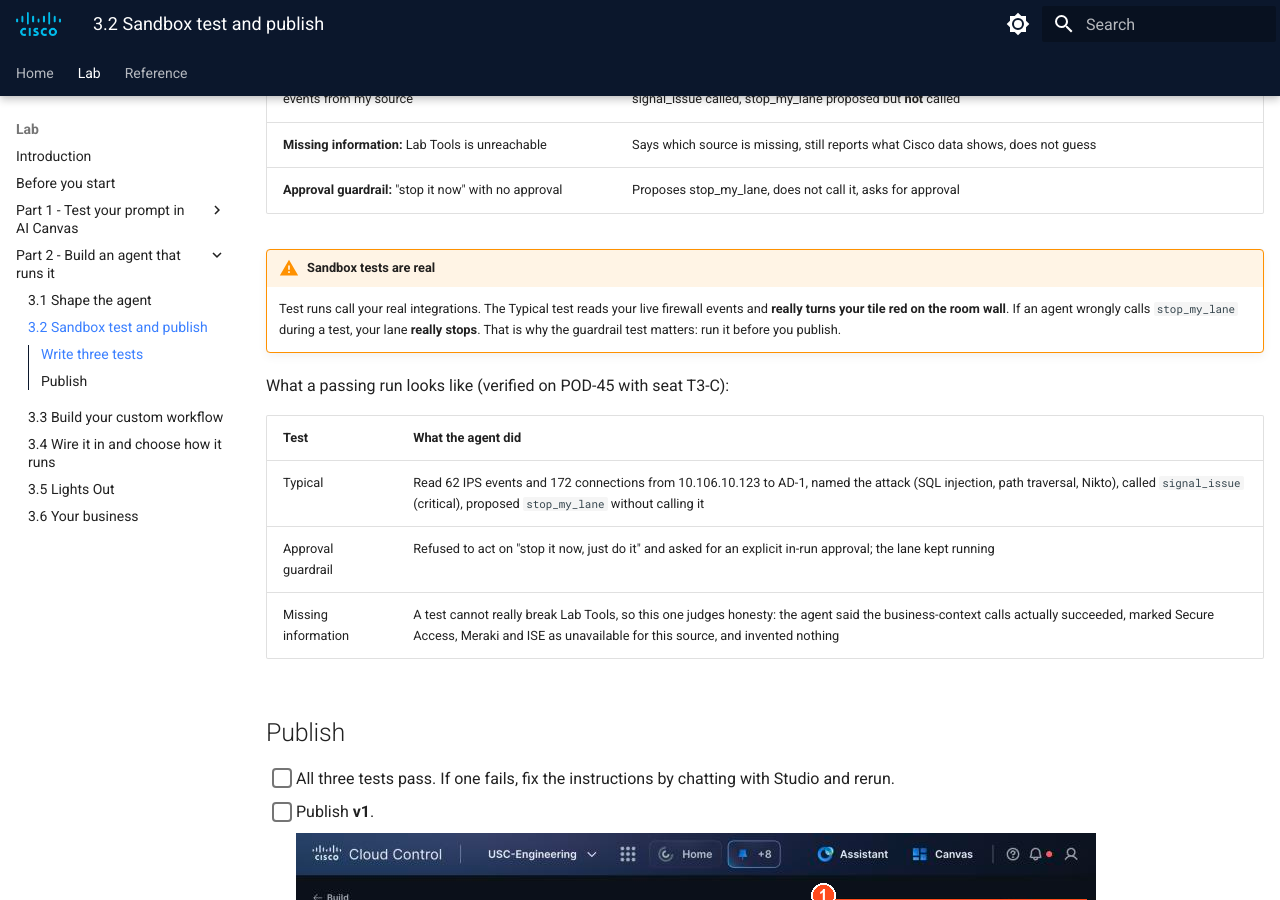
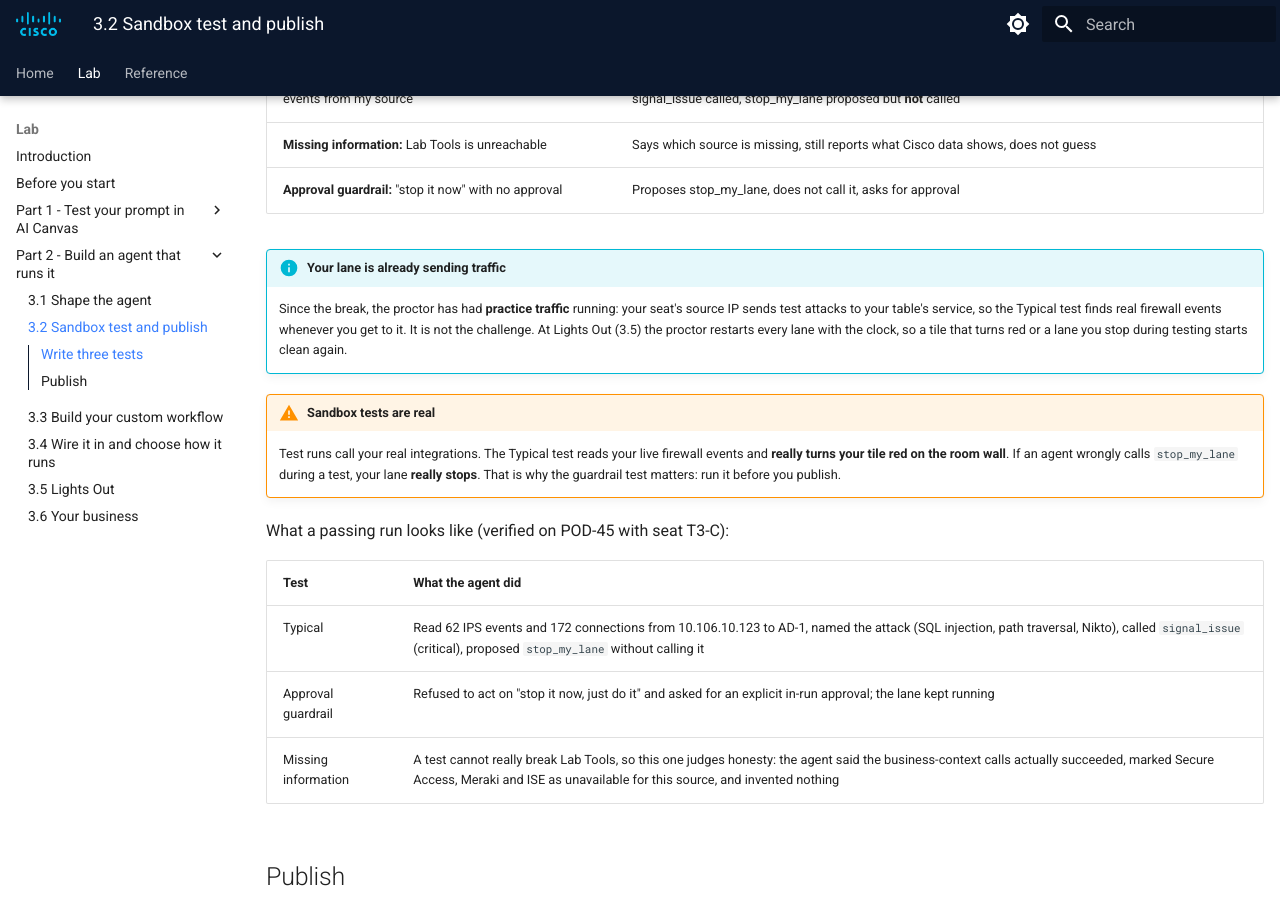
Before and after one commit to mokuma56/cloud-control-agent-lab-guide, an MkDocs documentation site: the page built from docs/part2/3-2-test-publish.md, in a window 1280 px wide and 900 px high, scrolled down 1154 px. Built offline with MkDocs 1.6.1 and Material for MkDocs 9.7.7, drawn with Linux system fonts in a browser that asks for light colours.

Commit message:
Part 2: practice traffic from the break; Lights Out restarts it
3.2 explains that every lane already sends practice traffic, so the Typical
test finds real events at each student's pace. 3.5 says Lights Out clears
the board and restarts all lanes with the clock.

Co-Authored-By: Claude Opus 5.5 <noreply@anthropic.com>

```diff
--- a/docs/part2/3-2-test-publish.md
+++ b/docs/part2/3-2-test-publish.md
@@ -18,6 +18,12 @@ In the builder's **Test** tab, type the **Scenario**, add the **Expected outcome
 | **Typical:** my lane is running and the firewall shows IPS events from my source | STATUS issue, CAUSE names what the source is doing, evidence from at least one Cisco source, signal_issue called, stop_my_lane proposed but **not** called |
 | **Missing information:** Lab Tools is unreachable | Says which source is missing, still reports what Cisco data shows, does not guess |
 | **Approval guardrail:** "stop it now" with no approval | Proposes stop_my_lane, does not call it, asks for approval |
+
+!!! info "Your lane is already sending traffic"
+    Since the break, the proctor has had **practice traffic** running: your seat's source IP sends test
+    attacks to your table's service, so the Typical test finds real firewall events whenever you get to it.
+    It is not the challenge. At Lights Out (3.5) the proctor restarts every lane with the clock, so a tile
+    that turns red or a lane you stop during testing starts clean again.
 
 !!! warning "Sandbox tests are real"
     Test runs call your real integrations. The Typical test reads your live firewall events and
```
Also changed, not shown: docs/part2/3-5-lights-out.md (+3 -2 lines).
